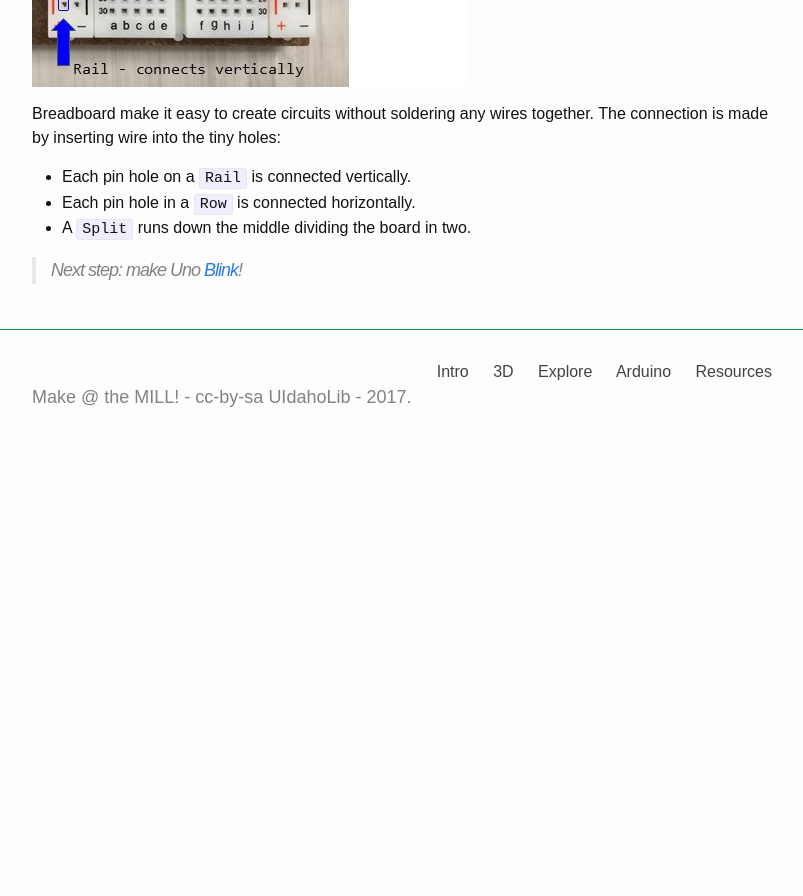
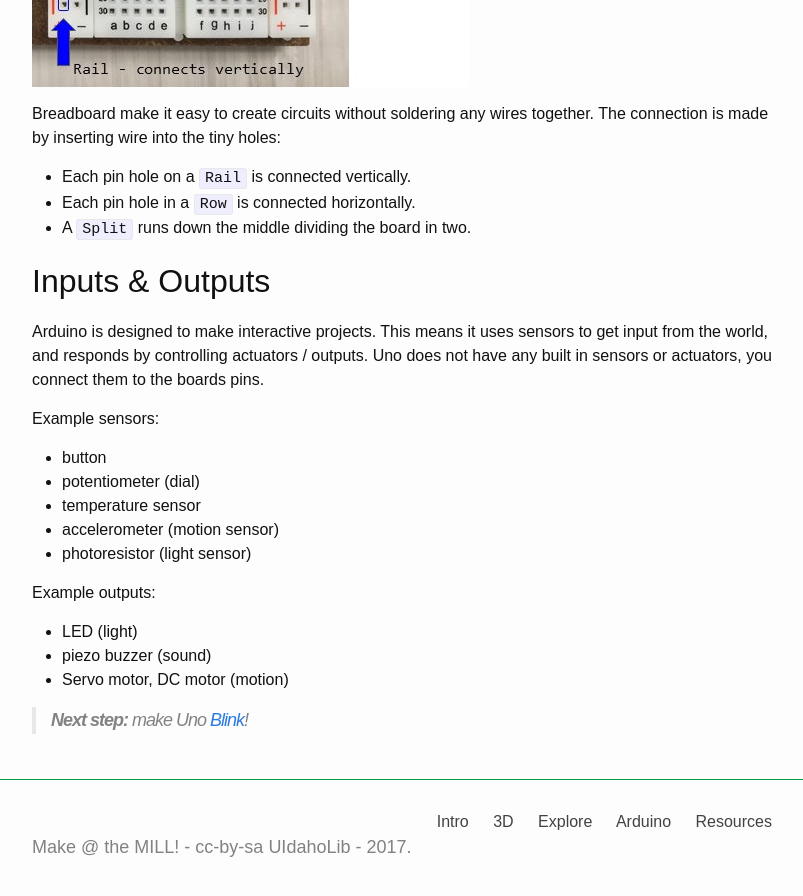
Before and after one commit to uidaholib/make-at-the-mill, a Jekyll site: the page built from project/0-uno.md, in a window 1280 px wide and 900 px high, scrolled down 1411 px. Shown: the top 896 px of the window, without its empty margins (238-1041 px from the left). Built offline with Jekyll 4.4.1, drawn with Linux system fonts in a browser that asks for light colours; before the commit the page ends 1867 px from its top, so only the background shows below that.

Commit message:
updates to content

```diff
--- a/project/0-uno.md
+++ b/project/0-uno.md
@@ -28,4 +28,22 @@ The connection is made by inserting wire into the tiny holes:
 - Each pin hole in a `Row` is connected horizontally.
 - A `Split` runs down the middle dividing the board in two.
 
-> Next step: make Uno [Blink](1-code)!
+# Inputs & Outputs
+
+Arduino is designed to make interactive projects.
+This means it uses sensors to get input from the world, and responds by controlling actuators / outputs.
+Uno does not have any built in sensors or actuators, you connect them to the boards pins.
+
+Example sensors:
+- button
+- potentiometer (dial)
+- temperature sensor
+- accelerometer (motion sensor)
+- photoresistor (light sensor)
+
+Example outputs:
+- LED (light)
+- piezo buzzer (sound)
+- Servo motor, DC motor (motion)
+
+> **Next step:** make Uno [Blink](1-code)!
```
Also changed, not shown: 1-three-d.md (+1 -1 lines), 2-explore.md (+2 -0 lines), 3-arduino.md (+1 -1 lines), 4-resources.md (+2 -0 lines).
